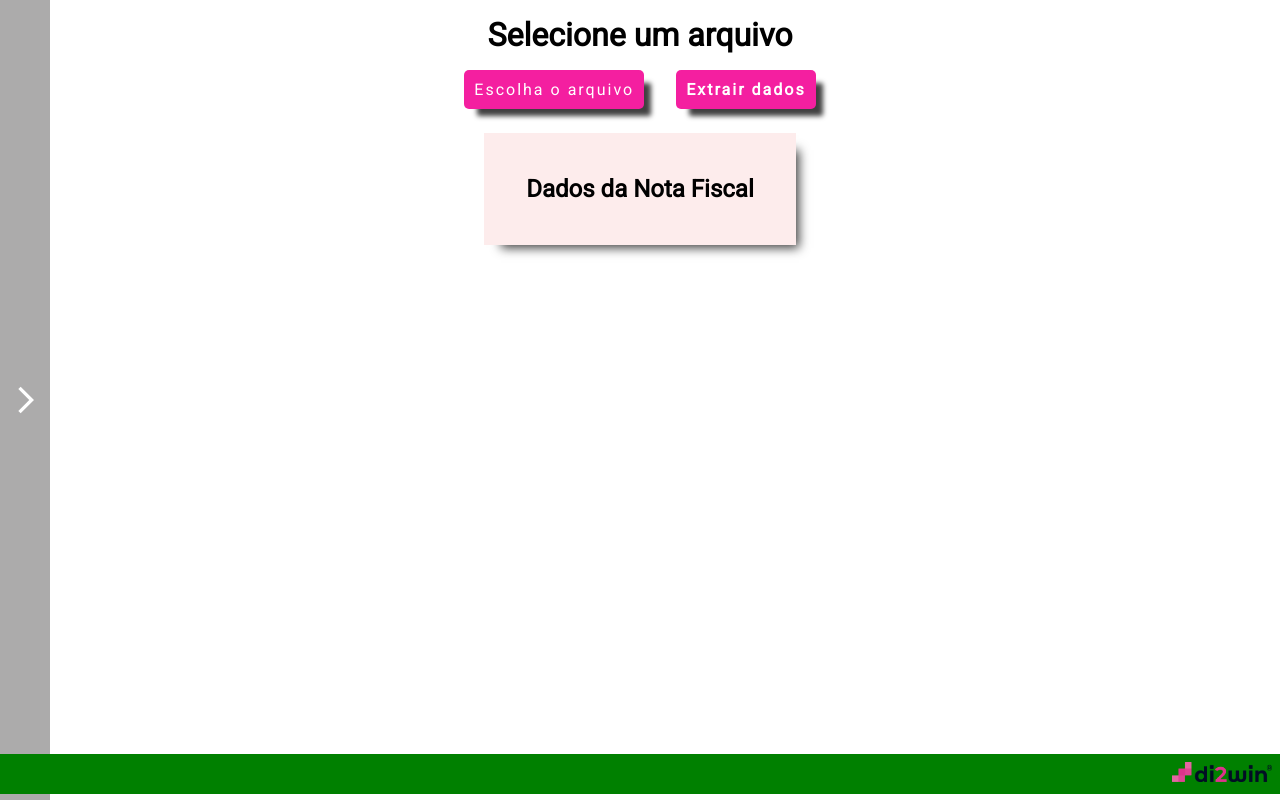
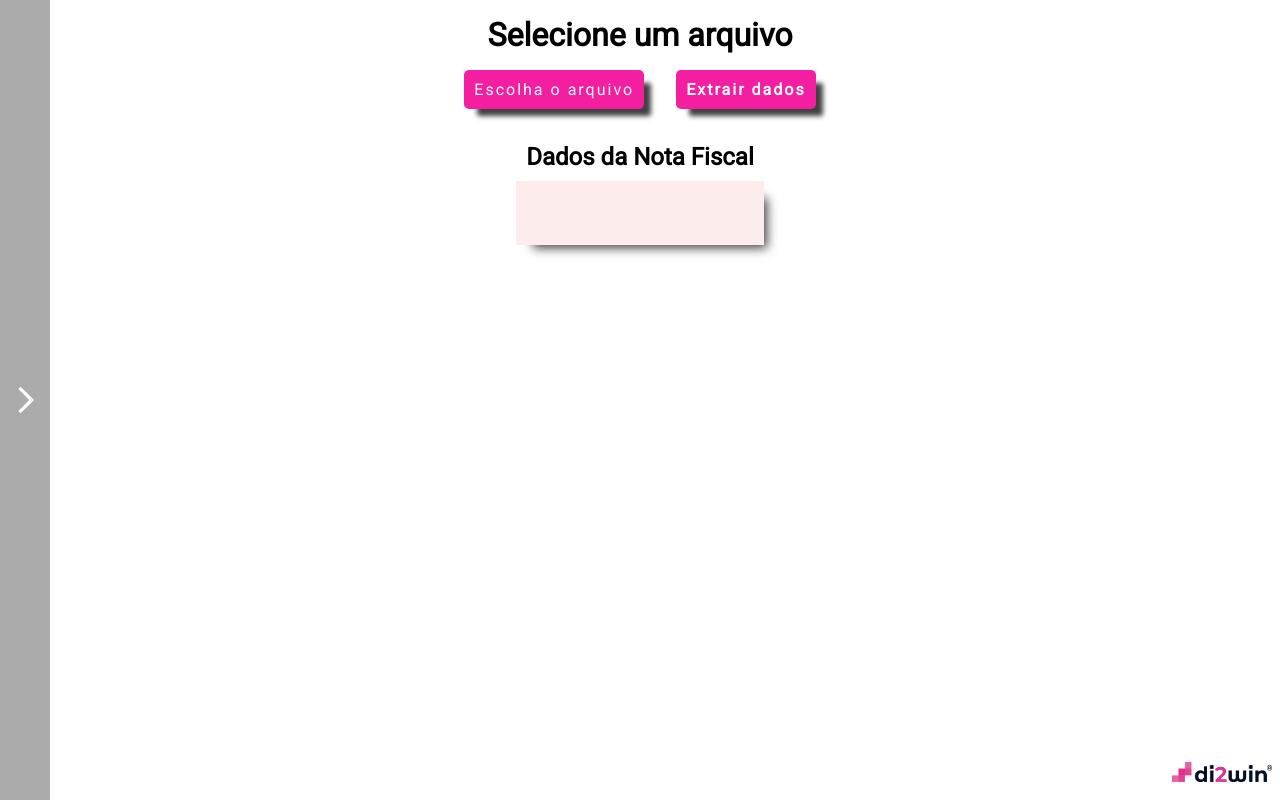
Before and after one commit to RachelDamasceno/Projeto-Integrador, a React (Create React App) app: page / in a window 1280 px wide. Built offline with nearby package versions, Linux system fonts and the light colour scheme.

Commit message:
retirando o background do footer

```diff
--- a/src/App.css
+++ b/src/App.css
@@ -98,23 +98,18 @@ body {
  max-width: 100%;
 }
 
-.extraction {
-  background-color: #fdecec;
-  box-shadow: 10px 10px 10px -7px rgba(0, 0, 0, 0.75);
-  padding: 32px;
-}
 
 .logo-img {
   width: 100px;
 }
 
 .footer {
-  background: green;
   position: absolute;
   top: 100%;
   width: 100%;
   text-align: end;
   padding: 8px;
+  z-index: -1;
 }
 
 
@@ -126,8 +121,11 @@ body {
   padding: 10px;
 }
 
-table {
+.tabela {
+  padding: 32px;
+  background-color: #fdecec;
   border-collapse: collapse;
+  box-shadow: 10px 10px 10px -7px rgba(0, 0, 0, 0.75);
 }
 
 .table-th {
--- a/src/components/Table.js
+++ b/src/components/Table.js
@@ -2,36 +2,30 @@ import React, { useState } from "react";
 import exampleJson from "../json/example.json";
 
 function Table({ tabelaVisivel }) {
+
   const codigoVerificacao =
-    tabelaVisivel &&
     exampleJson.resultados[0].camposExtraidos
       .codigo_de_verificacao_e_autencidade[0].text;
 
   const numeroNota =
-    tabelaVisivel &&
     exampleJson.resultados[0].camposExtraidos.numero_nota_fiscal[0].text;
 
   const dataEmissao =
-    tabelaVisivel &&
     exampleJson.resultados[0].camposExtraidos.data_emissao[0].text;
 
   const razaoSocialPrestador =
-    tabelaVisivel &&
     exampleJson.resultados[0].camposExtraidos
       .nome_razao_social_prestador_de_servicos[0].text;
 
   const cpfCnpjPrestador =
-    tabelaVisivel &&
     exampleJson.resultados[0].camposExtraidos.cpf_cnpj_prestador_de_servicos[0]
       .text;
 
   const telefonePrestador =
-    tabelaVisivel &&
     exampleJson.resultados[0].camposExtraidos.telefone_prestador_de_servicos[0]
       .text;
 
   const ruaPrestador =
-    tabelaVisivel &&
     exampleJson.resultados[0].camposExtraidos.rua_prestador_de_servicos[0].text;
 
   const numeroEnderecoPrestador =
@@ -49,7 +43,7 @@ function Table({ tabelaVisivel }) {
 
   return (
       <div className="tabela">
-        <h2 className="table-h2">Dados da Nota Fiscal</h2>
+
         {tabelaVisivel && (
           <table>
             <tr>
--- a/src/pages/Home.js
+++ b/src/pages/Home.js
@@ -21,7 +21,7 @@ function Home() {
       <section >
         <h1 className="upload-title">Selecione um arquivo</h1>
         <div className="btn-header">
-          <label className="input-btn-label" for="input-btn">
+          <label className="input-btn-label" htmlFor="input-btn">
             Escolha o arquivo
           </label>
           <input type="file" id="input-btn" onChange={handleFileChange} />
@@ -44,6 +44,7 @@ function Home() {
         )}
 
         <div className="extraction">
+          <h2 className="table-h2">Dados da Nota Fiscal</h2>
           <Table tabelaVisivel={tabelaVisivel} />
         </div>
       </div>
```
